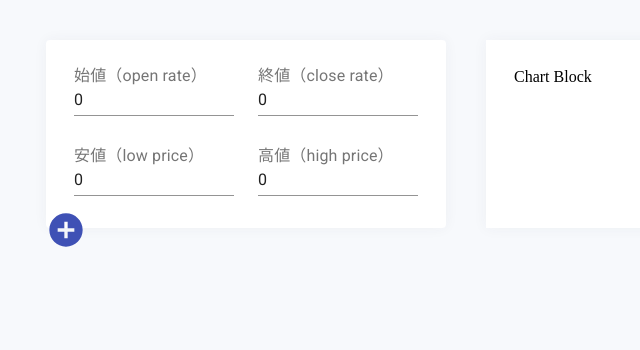
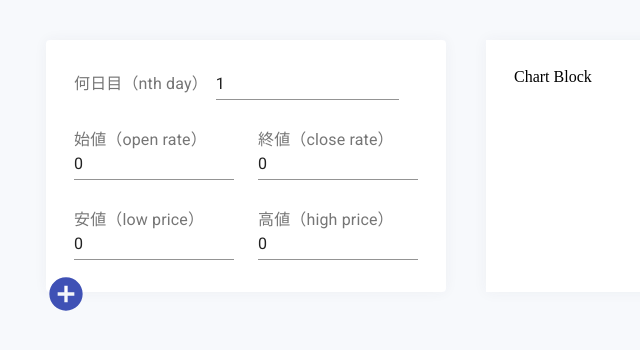
Before and after one commit to MrSung/fire-candle, a React (Create React App) app: page / in a window 1280 px wide. Shown: the top 350 px of the page, without its empty margins (39-679 px from the left). Built offline with nearby package versions, Linux system fonts and the light colour scheme.

Commit message:
add nth day

```diff
--- a/src/components/atoms/input-set.tsx
+++ b/src/components/atoms/input-set.tsx
@@ -7,12 +7,19 @@ interface IInputSetProps {
   type: string
   value: number
   labelText: string
+  style: React.CSSProperties | undefined
 }
 
-export const InputSet = ({ id, type, value, labelText }: IInputSetProps) => {
+export const InputSet = ({
+  id,
+  type,
+  value,
+  labelText,
+  style
+}: IInputSetProps) => {
   return (
     <Wrapper>
-      <StyledInputLabel>
+      <StyledInputLabel style={style}>
         <LabelText>{labelText}</LabelText>
         <Input id={id} type={type} value={value} />
       </StyledInputLabel>
@@ -21,7 +28,7 @@ export const InputSet = ({ id, type, value, labelText }: IInputSetProps) => {
 }
 
 const Wrapper = styled.div`
-  &:nth-of-type(n + 3) {
+  &:nth-of-type(n + 2) {
     margin-top: 2rem;
   }
 `
--- a/src/components/molecules/input-block.tsx
+++ b/src/components/molecules/input-block.tsx
@@ -2,12 +2,17 @@ import React from 'react'
 import styled from 'styled-components'
 import { InputSet } from '../atoms/input-set'
 
+const NTH_DAY = 'nthDay'
 const OPEN_RATE = 'openRate'
 const CLOSE_RATE = 'closeRate'
 const LOW_PRICE = 'lowPrice'
 const HIGH_PRICE = 'highPrice'
 
 const inputBlockItems = [
+  {
+    id: NTH_DAY,
+    labelText: '何日目（nth day）'
+  },
   {
     id: OPEN_RATE,
     labelText: '始値（open rate）'
@@ -27,6 +32,7 @@ const inputBlockItems = [
 ]
 
 interface IInputBlockProps {
+  nthDayValue: number
   openRateValue: number
   closeRateValue: number
   lowPriceValue: number
@@ -34,6 +40,7 @@ interface IInputBlockProps {
 }
 
 export const InputBlock = ({
+  nthDayValue,
   openRateValue,
   closeRateValue,
   lowPriceValue,
@@ -44,6 +51,9 @@ export const InputBlock = ({
       {inputBlockItems.map(({ id, labelText }) => {
         let value = 0
         switch (id) {
+          case NTH_DAY:
+            value = nthDayValue
+            break
           case OPEN_RATE:
             value = openRateValue
             break
@@ -64,6 +74,9 @@ export const InputBlock = ({
             type='number'
             value={value}
             labelText={labelText}
+            style={{
+              width: id === NTH_DAY ? '100%' : ''
+            }}
           />
         )
       })}
--- a/src/components/organisms/input-blocks.tsx
+++ b/src/components/organisms/input-blocks.tsx
@@ -20,6 +20,7 @@ export const InputBlocks = () => {
       {charts.map(chart => (
         <InputBlockWrap key={chart.id}>
           <InputBlock
+            nthDayValue={chart.nthDay}
             openRateValue={chart.openRate}
             closeRateValue={chart.closeRate}
             lowPriceValue={chart.lowPrice}
--- a/src/features/charts/charts-slice.ts
+++ b/src/features/charts/charts-slice.ts
@@ -2,6 +2,7 @@ import { createSlice, PayloadAction } from '@reduxjs/toolkit'
 
 export interface IChart {
   id: string
+  nthDay: number
   openRate: number
   closeRate: number
   lowPrice: number
@@ -11,6 +12,7 @@ export interface IChart {
 export const chartsInitialState: IChart[] = [
   {
     id: '',
+    nthDay: 1,
     openRate: 0,
     closeRate: 0,
     lowPrice: 0,
@@ -30,6 +32,7 @@ export const chartsSlice = createSlice({
       if (typeof matchedItem === 'undefined') {
         return
       }
+      matchedItem.nthDay = payload.nthDay
       matchedItem.openRate = payload.openRate
       matchedItem.closeRate = payload.closeRate
       matchedItem.lowPrice = payload.lowPrice
```
